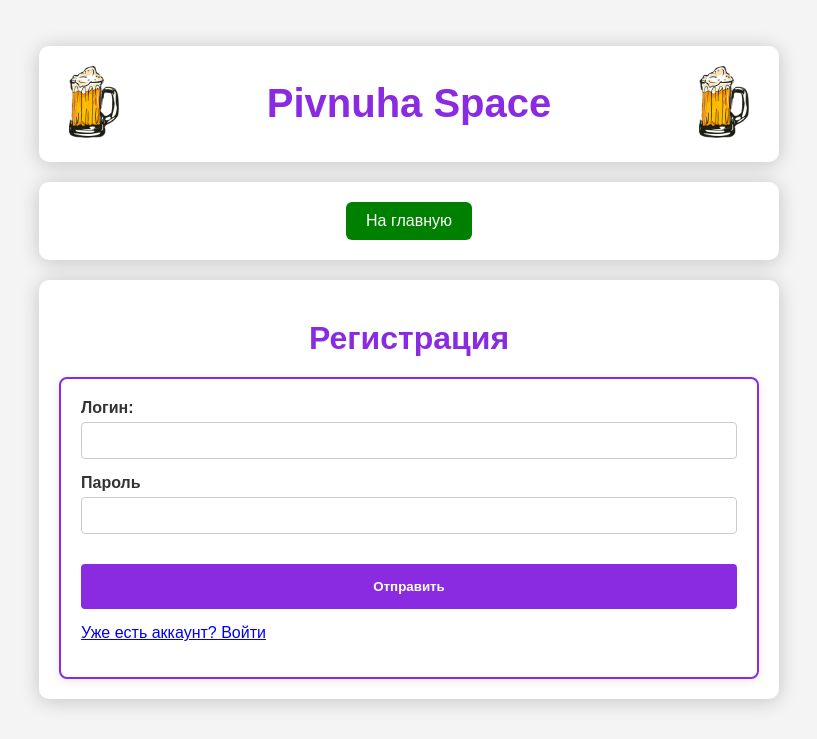
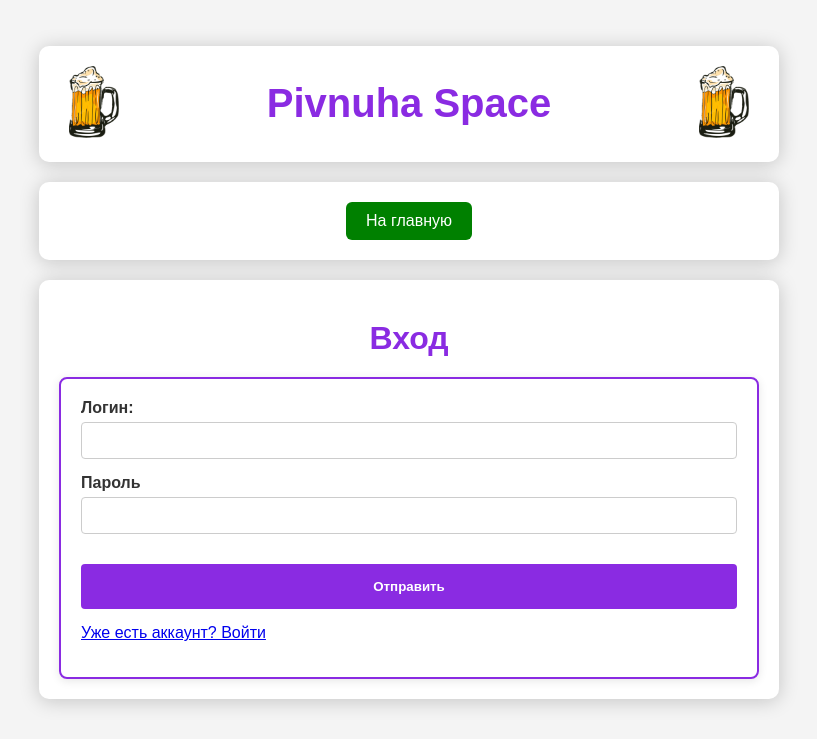
Before and after one commit to pudge063/pivnuha_space, a PHP site: page /auth/login.php in a window 1280 px wide. Shown: the top 739 px of the page, without its empty margins (231-1048 px from the left). Run offline with PHP 8.4, Linux system fonts and the light colour scheme; some libraries are stand-ins or nearby versions.

Commit message:
fix routes

```diff
--- a/src/auth/login.php
+++ b/src/auth/login.php
@@ -51,7 +51,7 @@ session_start();
     </div>
 
     <div class="container">
-        <h2>Регистрация</h2>
+        <h2>Вход</h2>
 
         <form action="scripts/login.php" method="post" class="form-example" id="form-example">
             <div>
```
